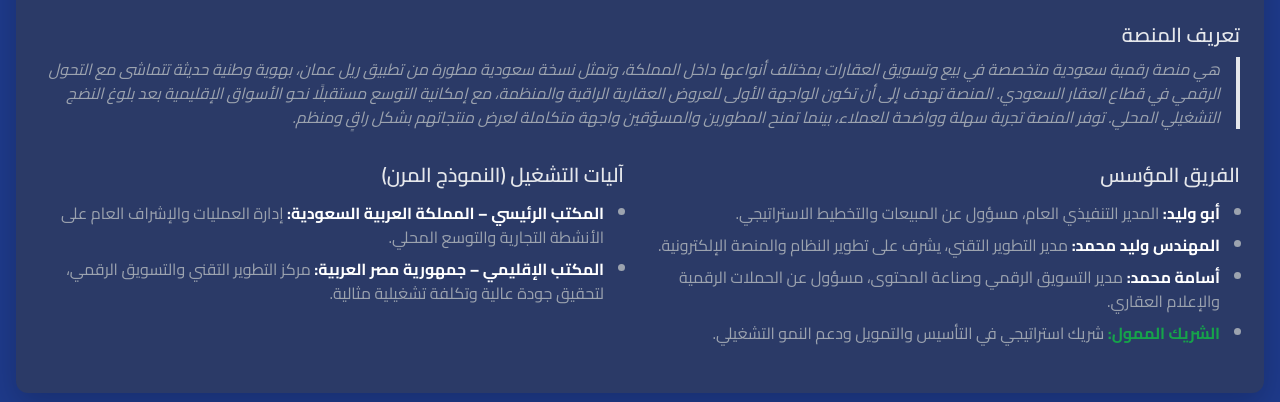
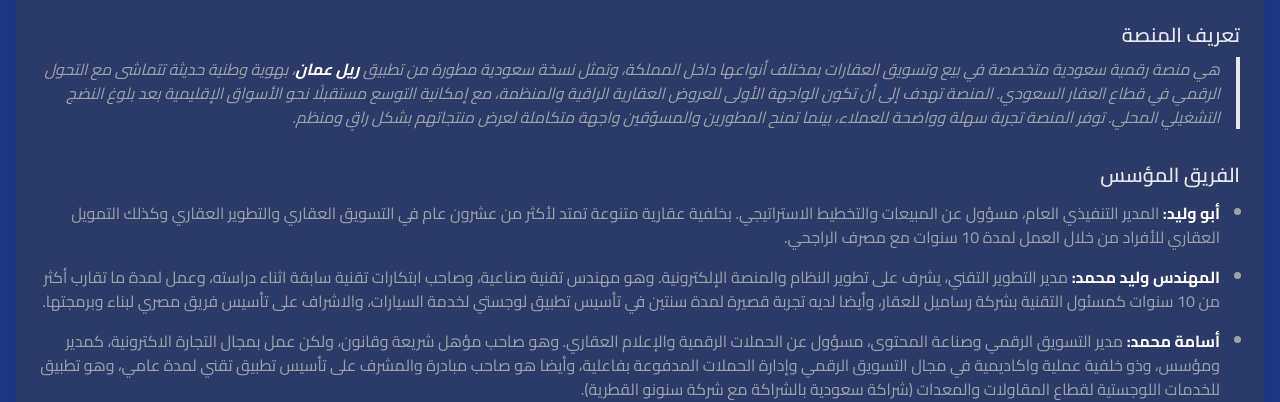
Before and after one commit to masaabi/my-interactive-book, a plain HTML site: page index.html in a window 1280 px wide. Shown: the part 406-808 px from the top of the page. Drawn offline with nearby package versions, Linux system fonts and the light colour scheme.

Commit message:
Update index.html

```diff
--- a/index.html
+++ b/index.html
@@ -80,16 +80,16 @@
 
             <div class="mb-8">
                 <h3 class="text-xl font-semibold mb-2 text-gray-200">تعريف المنصة</h3>
-                <p class="text-gray-400 border-r-4 border-accent-color pr-4 italic">هي منصة رقمية سعودية متخصصة في بيع وتسويق العقارات بمختلف أنواعها داخل المملكة، وتمثل نسخة سعودية مطورة من تطبيق ريل عمان، بهوية وطنية حديثة تتماشى مع التحول الرقمي في قطاع العقار السعودي. المنصة تهدف إلى أن تكون الواجهة الأولى للعروض العقارية الراقية والمنظمة، مع إمكانية التوسع مستقبلًا نحو الأسواق الإقليمية بعد بلوغ النضج التشغيلي المحلي. توفر المنصة تجربة سهلة وواضحة للعملاء، بينما تمنح المطورين والمسوّقين واجهة متكاملة لعرض منتجاتهم بشكل راقٍ ومنظم.</p>
+                <p class="text-gray-400 border-r-4 border-accent-color pr-4 italic">هي منصة رقمية سعودية متخصصة في بيع وتسويق العقارات بمختلف أنواعها داخل المملكة، وتمثل نسخة سعودية مطورة من تطبيق <span class="accent-color font-bold">ريل عمان</span>، بهوية وطنية حديثة تتماشى مع التحول الرقمي في قطاع العقار السعودي. المنصة تهدف إلى أن تكون الواجهة الأولى للعروض العقارية الراقية والمنظمة، مع إمكانية التوسع مستقبلًا نحو الأسواق الإقليمية بعد بلوغ النضج التشغيلي المحلي. توفر المنصة تجربة سهلة وواضحة للعملاء، بينما تمنح المطورين والمسوّقين واجهة متكاملة لعرض منتجاتهم بشكل راقٍ ومنظم.</p>
             </div>
 
-            <div class="grid md:grid-cols-2 gap-8">
+            <div class="grid md:grid-cols-1 gap-8">
                 <div>
                     <h3 class="text-xl font-semibold mb-3 text-gray-200">الفريق المؤسس</h3>
-                    <ul class="list-disc pr-5 space-y-2 text-gray-400">
-                        <li><span class="font-bold text-white">أبو وليد:</span> المدير التنفيذي العام، مسؤول عن المبيعات والتخطيط الاستراتيجي.</li>
-                        <li><span class="font-bold text-white">المهندس وليد محمد:</span> مدير التطوير التقني، يشرف على تطوير النظام والمنصة الإلكترونية.</li>
-                        <li><span class="font-bold text-white">أسامة محمد:</span> مدير التسويق الرقمي وصناعة المحتوى، مسؤول عن الحملات الرقمية والإعلام العقاري.</li>
+                    <ul class="list-disc pr-5 space-y-4 text-gray-400">
+                        <li><span class="font-bold text-white">أبو وليد:</span> المدير التنفيذي العام، مسؤول عن المبيعات والتخطيط الاستراتيجي. بخلفية عقارية متنوعة تمتد لأكثر من عشرون عام في التسويق العقاري والتطوير العقاري وكذلك التمويل العقاري للأفراد من خلال العمل لمدة 10 سنوات مع مصرف الراجحي.</li>
+                        <li><span class="font-bold text-white">المهندس وليد محمد:</span> مدير التطوير التقني، يشرف على تطوير النظام والمنصة الإلكترونية. وهو مهندس تقنية صناعية، وصاحب ابتكارات تقنية سابقة اثناء دراسته، وعمل لمدة ما تقارب أكثر من 10 سنوات كمسئول التقنية بشركة رساميل للعقار، وأيضا لديه تجربة قصيرة لمدة سنتين في تأسيس تطبيق لوجستي لخدمة السيارات، والاشراف على تأسيس فريق مصري لبناء وبرمجتها.</li>
+                        <li><span class="font-bold text-white">أسامة محمد:</span> مدير التسويق الرقمي وصناعة المحتوى، مسؤول عن الحملات الرقمية والإعلام العقاري. وهو صاحب مؤهل شريعة وقانون، ولكن عمل بمجال التجارة الاكترونية، كمدير ومؤسس، وذو خلفية عملية واكاديمية في مجال التسويق الرقمي وإدارة الحملات المدفوعة بفاعلية، وأيضا هو صاحب مبادرة والمشرف على تأسيس تطبيق تقني لمدة عامي، وهو تطبيق للخدمات اللوجستية لقطاع المقاولات والمعدات (شراكة سعودية بالشراكة مع شركة سنونو القطرية).</li>
                         <li><span class="font-bold text-green-600">الشريك الممول:</span> شريك استراتيجي في التأسيس والتمويل ودعم النمو التشغيلي.</li>
                     </ul>
                 </div>
```
